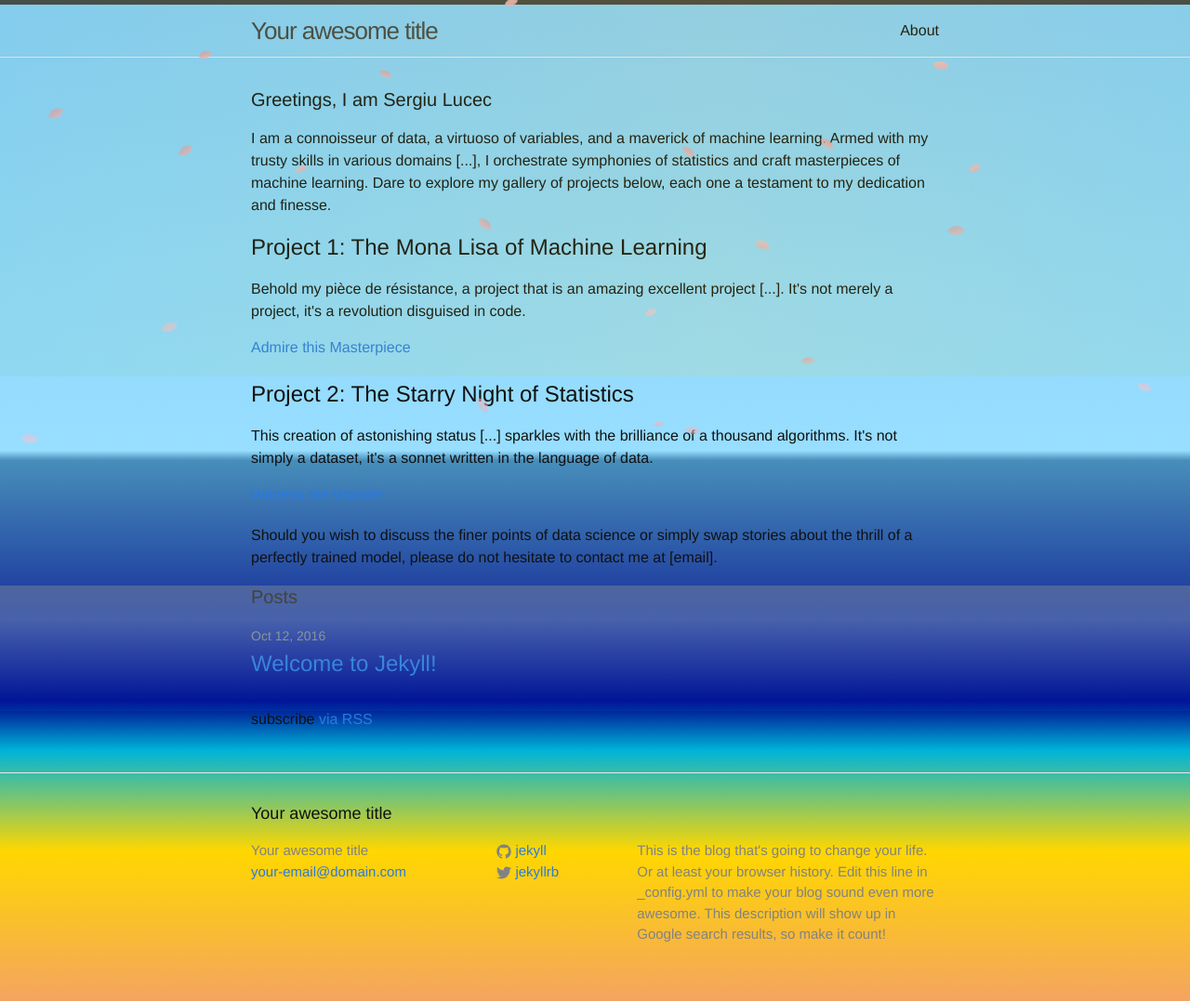
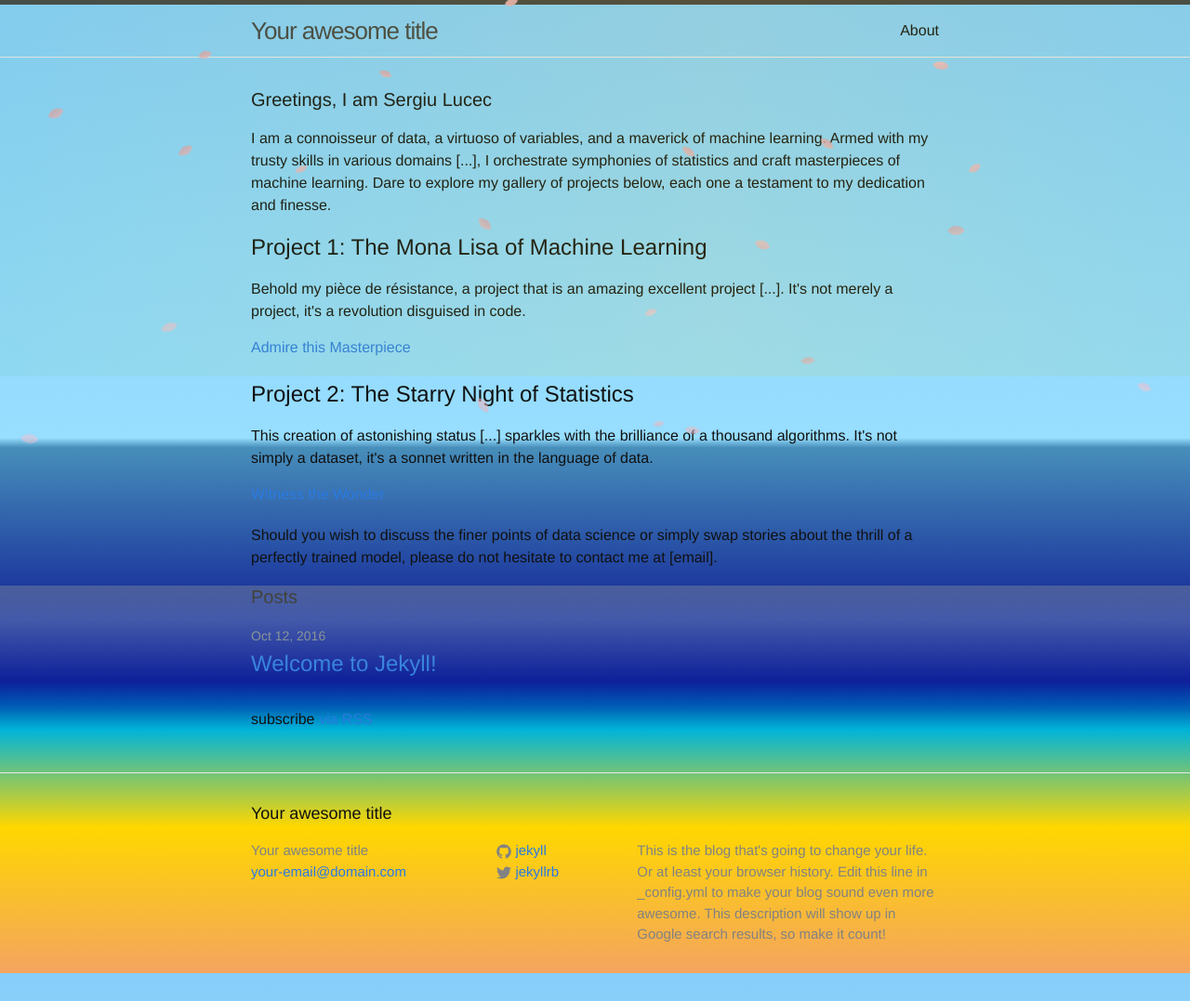
Before and after one commit to SpiritusSancti5/SpiritusSancti5.github.io, a Jekyll site: the page built from index.html, in a window 1280 px wide. Shown: the whole page at 93% size. Built offline with Jekyll 4.4.1, drawn with Linux system fonts in a browser that asks for light colours.

Commit message:
Update _base.scss

```diff
--- a/_sass/_base.scss
+++ b/_sass/_base.scss
@@ -28,6 +28,8 @@
                                 #00B4D8 75%, /* Shallow water */
                                 #FFD700 85%, /* Lighter sand */
                                 #F4A460 100%); /* Less orange sand */
+    height: 100vh;
+    position: relative;
 }
 
 /* This is the sky shimmer. It moves from left to right. */
```
